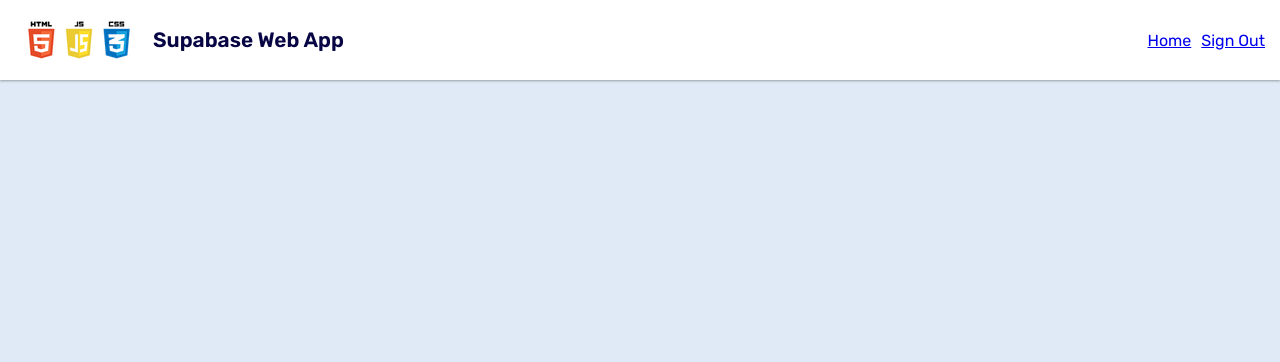
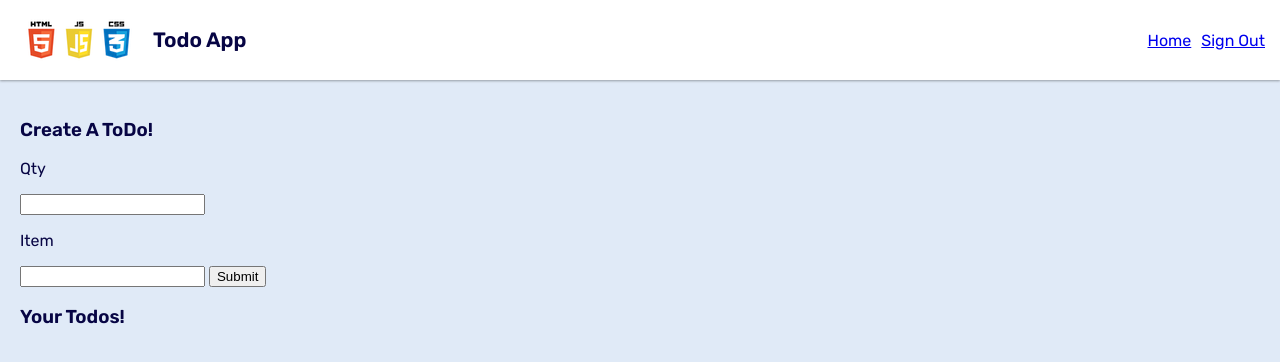
Before and after one commit to Jake-Doherty/from-scratch-to-do-list-frontend, a plain HTML site: page index.html in a window 1280 px wide. Drawn offline with nearby package versions, Linux system fonts and the light colour scheme; no server answers.

Commit message:
add html for todo form

```diff
--- a/index.html
+++ b/index.html
@@ -1,6 +1,5 @@
 <!DOCTYPE html>
 <html lang="en">
-
     <head>
         <!-- metadata -->
         <meta charset="UTF-8" />
@@ -12,27 +11,31 @@
         <link rel="icon" type="image/x-icon" href="/assets/alchemy-favicon.png" />
 
         <!-- js -->
-    <script defer src="https://cdn.jsdelivr.net/npm/@supabase/supabase-js@1.35.7/dist/umd/supabase.min.js"></script>
+        <script
+            defer
+            src="https://cdn.jsdelivr.net/npm/@supabase/supabase-js@1.35.7/dist/umd/supabase.min.js"
+        ></script>
         <script type="module" src="app.js"></script>
 
         <!-- fonts -->
-    <link rel="preconnect" href="https://fonts.googleapis.com">
-    <link rel="preconnect" href="https://fonts.gstatic.com" crossorigin>
-    <link rel="stylesheet"
-        href="https://fonts.googleapis.com/css2?family=Rubik:wght@300;400;600&family=Titillium+Web:wght@200;400;600&display=swap">
-
+        <link rel="preconnect" href="https://fonts.googleapis.com" />
+        <link rel="preconnect" href="https://fonts.gstatic.com" crossorigin />
+        <link
+            rel="stylesheet"
+            href="https://fonts.googleapis.com/css2?family=Rubik:wght@300;400;600&family=Titillium+Web:wght@200;400;600&display=swap"
+        />
 
         <!-- css -->
         <link rel="stylesheet" href="/styles/reset.css" />
         <link rel="stylesheet" href="/styles/global.css" />
+        <link rel="stylesheet" href="/styles/main.css" />
         <!-- add link for page specific css -->
-
     </head>
 
     <body>
         <header class="page-header">
-        <img class="logo" src="/assets/html_css_js.png" alt="logo">
-        <p class="title">Supabase Web App</p>
+            <img class="logo" src="/assets/html_css_js.png" alt="logo" />
+            <p class="title">Todo App</p>
             <nav>
                 <a href="/">Home</a>
                 <a id="sign-out-link" href="auth">Sign Out</a>
@@ -40,9 +43,31 @@
         </header>
 
         <main>
-
+            <section id="form-and-list-section">
+                <article id="form-article">
+                    <label id="form-label">
+                        <h3 id="form-label-header">Create A ToDo!</h3>
+                        <form id="todo-form" action="submit">
+                            <label class="form-input">
+                                <p class="input-label">Qty</p>
+                                <input name="qty-input" type="text" required />
+                            </label>
+                            <label class="form-input">
+                                <p class="input-label">Item</p>
+                                <input name="item-input" type="text" required />
+                            </label>
+                            <button>Submit</button>
+                        </form>
+                    </label>
+                </article>
+                <article id="todo-list-article">
+                    <label>
+                        <h3 id="todo-label">Your Todos!</h3>
+                        <ul id="todo-list"></ul>
+                    </label>
+                </article>
+            </section>
+            <p id="error-display"></p>
         </main>
-
     </body>
-
 </html>
```
Also changed, not shown: auth/index.html (+11 -11 lines). Lines whose indentation alone changed are shown as unchanged.
